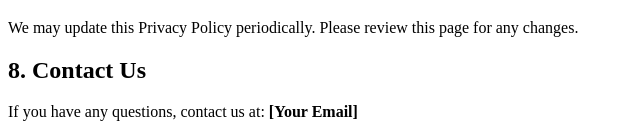
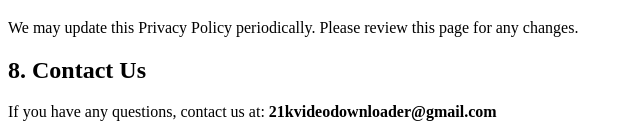
Before and after one commit to alwaysnithish/21K.VideoDownloader, a Django app: page /privacypolicy/ in a window 1280 px wide. Shown: the part 739-876 px from the top of the page, without its empty margins (0-640 px from the left). Run offline with Django 5.2, Linux system fonts and the light colour scheme.

Commit message:
Update privacypolicy.html

```diff
--- a/templates/privacypolicy.html
+++ b/templates/privacypolicy.html
@@ -57,7 +57,7 @@
 
     <section>
         <h2>8. Contact Us</h2>
-        <p>If you have any questions, contact us at: <strong>[Your Email]</strong></p>
+        <p>If you have any questions, contact us at: <strong>21kvideodownloader@gmail.com</strong></p>
     </section>
 </body>
 </html>
```
